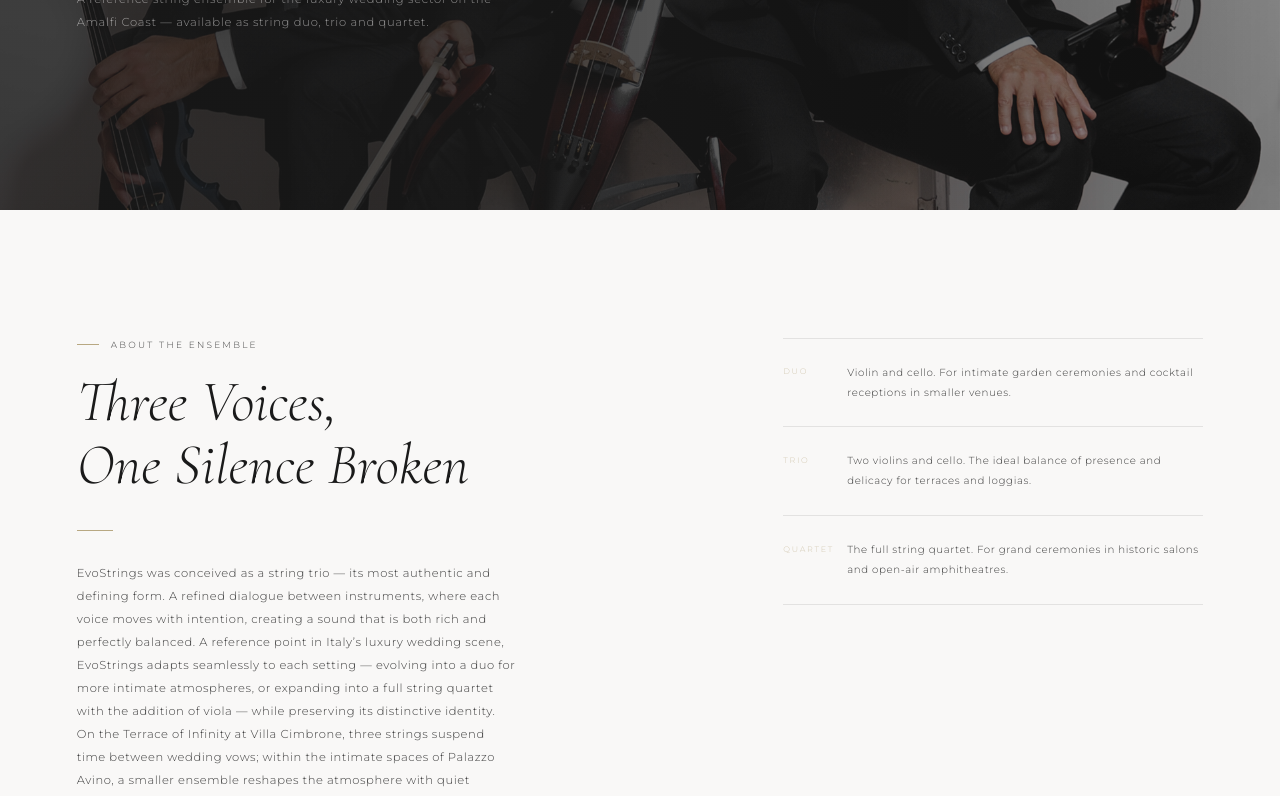
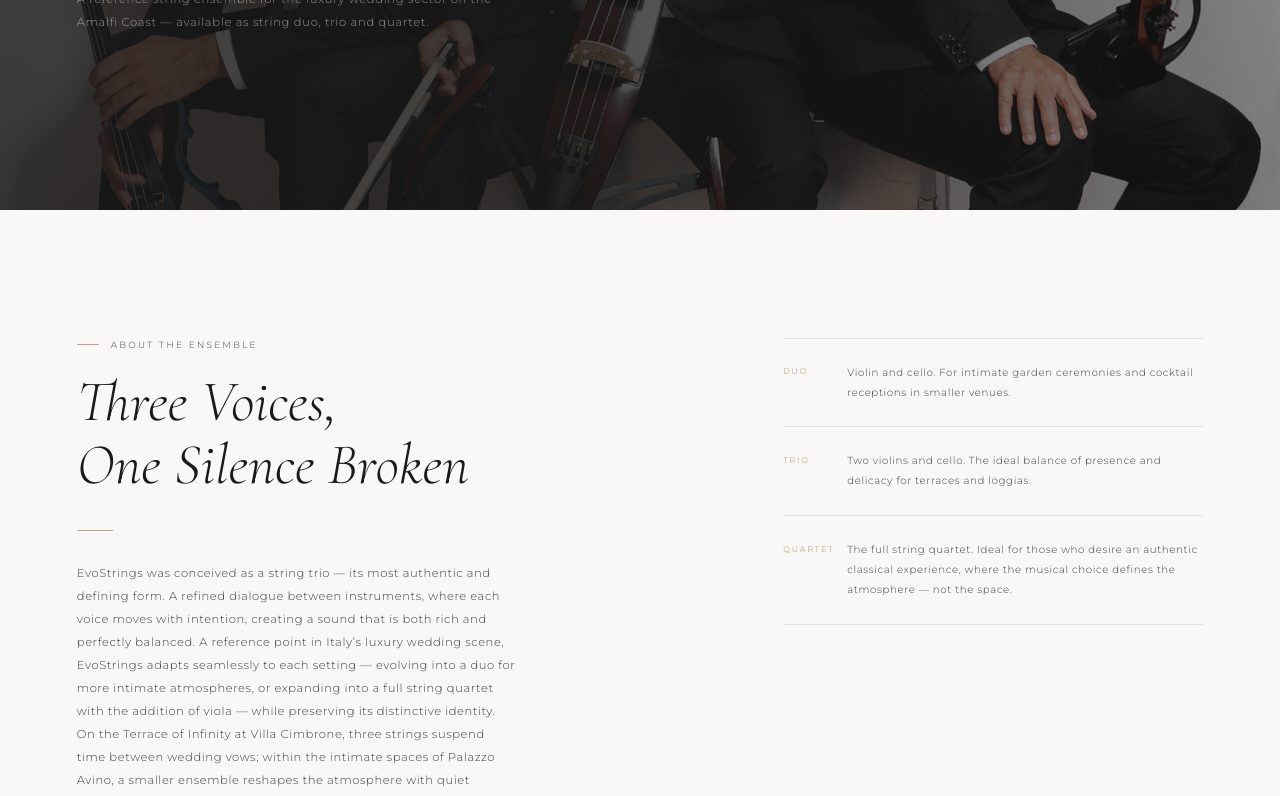
Before and after one commit to doncip82/sito-wedding, a React (Vite) app: page /evostrings in a window 1280 px wide. Shown: the part 491-1287 px from the top of the page. Built offline with nearby package versions, Linux system fonts and the light colour scheme.

Commit message:
fix(EvoStrings): make Duo/Trio/Quartet labels fully visible (remove opacity-60)
Co-Authored-By: Claude Sonnet 4.6 <noreply@anthropic.com>

```diff
--- a/src/pages/EvoStrings.jsx
+++ b/src/pages/EvoStrings.jsx
@@ -106,13 +106,13 @@ export default function EvoStrings() {
             {[
               { label: 'Duo',     desc: 'Violin and cello. For intimate garden ceremonies and cocktail receptions in smaller venues.' },
               { label: 'Trio',    desc: 'Two violins and cello. The ideal balance of presence and delicacy for terraces and loggias.' },
-              { label: 'Quartet', desc: 'The full string quartet. For grand ceremonies in historic salons and open-air amphitheatres.' },
+              { label: 'Quartet', desc: 'The full string quartet. Ideal for those who desire an authentic classical experience, where the musical choice defines the atmosphere — not the space.' },
             ].map(({ label, desc }) => (
               <div key={label}
                 className="py-6 border-b border-black/[.09] group cursor-default">
                 <div className="flex items-start gap-4">
-                  <span className="text-[.5rem] font-light tracking-[.22em] uppercase
-                    text-[#B8A882] opacity-60 pt-[.15rem] w-12 flex-shrink-0">
+                  <span className="text-[.5rem] font-normal tracking-[.22em] uppercase
+                    text-[#B8A882] pt-[.15rem] w-12 flex-shrink-0">
                     {label}
                   </span>
                   <p className="text-[.64rem] font-light tracking-[.06em] leading-[1.95]
```
